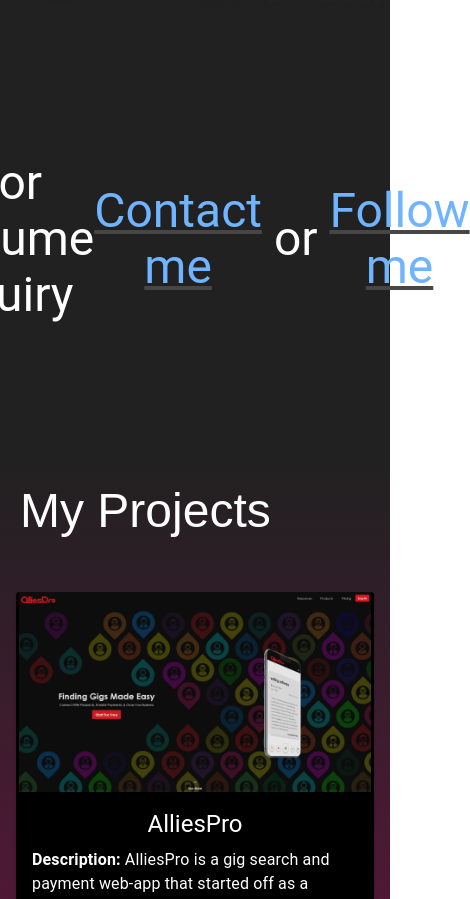
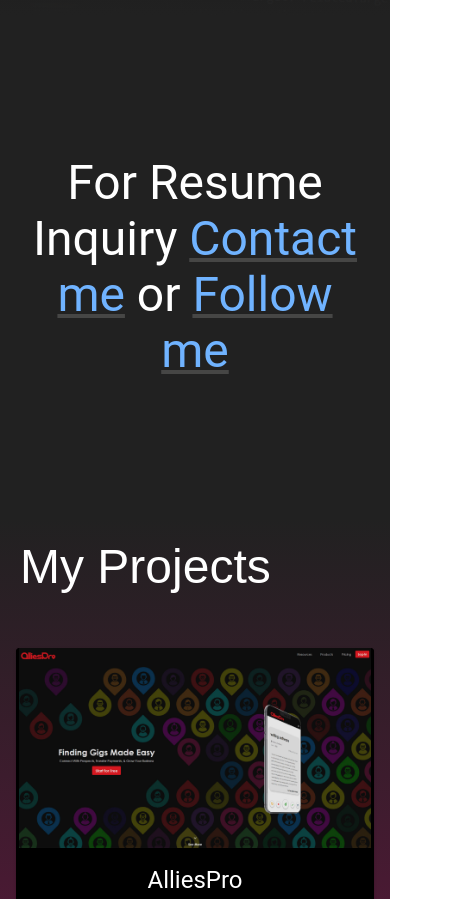
Before and after one commit to samsoftwaredev/portfolio, a Next.js app: page / in a window 390 px wide. Shown: the part 780-1679 px from the top of the page, 470 px wide, since content can reach past the window. Built offline with nearby package versions, Linux system fonts and the light colour scheme; a web font is replaced by a local one.

Commit message:
make resume inquiry responsive

```diff
--- a/components/ResumeInquiry/resumeInquiry.module.scss
+++ b/components/ResumeInquiry/resumeInquiry.module.scss
@@ -1,9 +1,6 @@
 .title {
-  display: flex;
-  justify-content: center;
-  align-items: center;
   padding: 20px;
-  font-size: 1.2rem;
+  font-size: 1.5rem;
   text-align: center;
   font-weight: 100;
   color: white;
```
